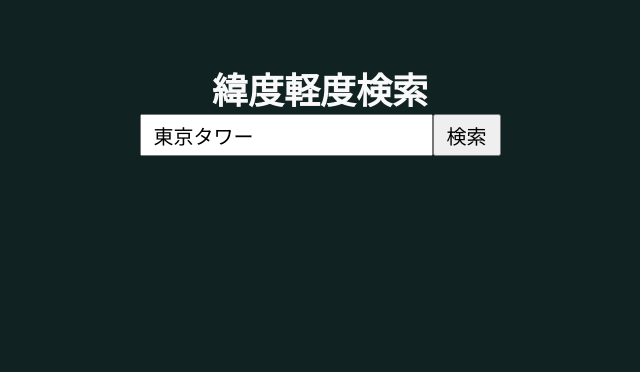
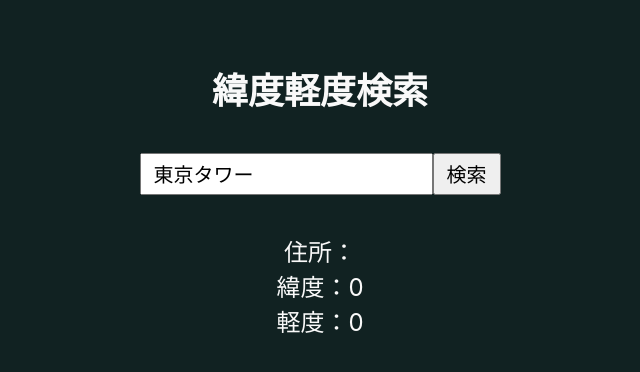
Before and after one commit to BoxPistols/map-api-react, a React (Create React App) app: page / in a window 1280 px wide. Shown: the top 372 px of the page, without its empty margins (320-960 px from the left). Built offline with nearby package versions, Linux system fonts and the light colour scheme.

Commit message:
[GeoCodeResult] prop params setting

```diff
--- a/src/App.js
+++ b/src/App.js
@@ -3,6 +3,7 @@ import './App.sass'
 //import Box from './components/Box/Box';
 // import ActionGreet from './components/ActionGreet/ActionGreet'
 import SearchForm from './components/SearchForm/SearchForm'
+import GeoCodeResult from './components/GeoCodeResult/GeoCodeResult'
 
 class App extends Component {
   constructor(props) {
@@ -19,7 +20,12 @@ class App extends Component {
         {/*<ActionGreet />*/}
         <section className="section">
           <h1>緯度軽度検索</h1>
+        </section>
+        <section className="section">
           <SearchForm onSubmit={(place) => this.handlePlaceSubmit(place)} />
+        </section>
+        <section className="section">
+          <GeoCodeResult />
         </section>
       </div>
     )
--- /dev/null
+++ b/src/components/GeoCodeResult/GeoCodeResult.jsx
@@ -0,0 +1,27 @@
+import React from 'react'
+import PropTypes from 'prop-types'
+
+// functional Component
+const GeoCodeResult = ({ address, lat, lng }) => (
+  <div>
+    <ul>
+      <li>住所：{address}</li>
+      <li>緯度：{lat}</li>
+      <li>軽度：{lng}</li>
+    </ul>
+  </div>
+)
+
+GeoCodeResult.propTypes = {
+  address: PropTypes.string,
+  lat: PropTypes.number,
+  lng: PropTypes.number,
+}
+
+GeoCodeResult.defaultProps = {
+  address: '',
+  lat: 0,
+  lng: 0,
+}
+
+export default GeoCodeResult
--- a/src/index.sass
+++ b/src/index.sass
@@ -19,6 +19,9 @@ body
 code
   font-family: source-code-pro, Menlo, Monaco, Consolas, "Courier New", monospace
 
+ul
+  list-style: none
+
 input, button
   min-height: 4.2rem
   font-size: 2rem
```
Also changed, not shown: src/components/GeoCodeResult/GeoCodeResult.module.sass (added).
